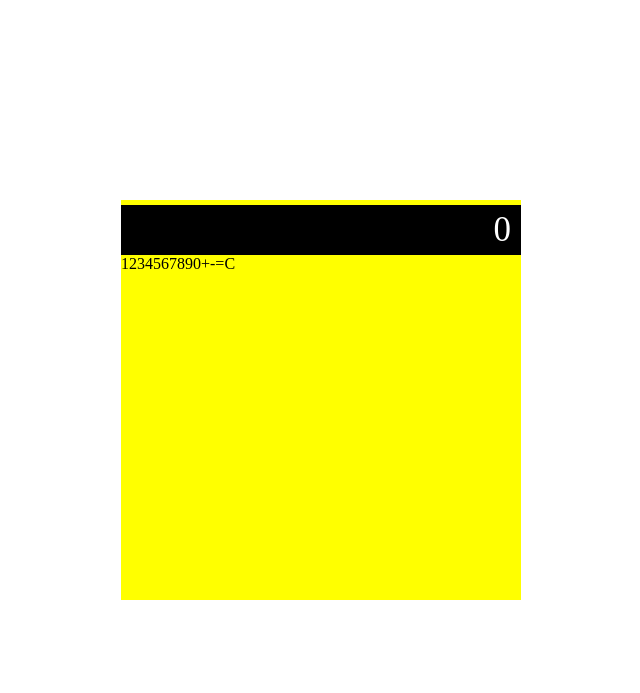
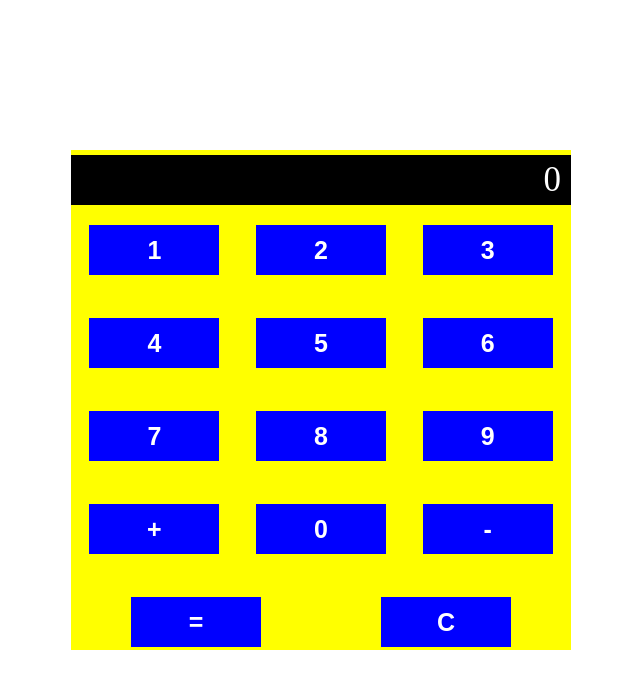
Before and after one commit to Arkinio901/calculator, a plain HTML site: page index.html in a window 1280 px wide. Shown: the whole page, without its empty margins (319-959 px from the left). Drawn offline with Linux system fonts and the light colour scheme.

Commit message:
change style and index add main

```diff
--- a/index.html
+++ b/index.html
@@ -14,20 +14,20 @@
  <div class="container">
   <div class="result"><span>0</span></div>
   <div class="keyboard">
-   <div>1</div>
-   <div>2</div>
-   <div>3</div>
-   <div>4</div>
-   <div>5</div>
-   <div>6</div>
-   <div>7</div>
-   <div>8</div>
-   <div>9</div>
-   <div>0</div>
-   <div>+</div>
-   <div>-</div>
-   <div>=</div>
-   <div>C</div>
+   <button>1</button>
+   <button>2</button>
+   <button>3</button>
+   <button>4</button>
+   <button>5</button>
+   <button>6</button>
+   <button>7</button>
+   <button>8</button>
+   <button>9</button>
+   <button>+</button>
+   <button>0</button>
+   <button>-</button>
+   <button>=</button>
+   <button>C</button>
   </div>
  </div>
 
--- a/style.css
+++ b/style.css
@@ -5,9 +5,9 @@
 }
 
 .container {
- width: 400px;
- height: 400px;
- position: absolute;
+ width: 500px;
+ height: 500px;
+ position: fixed;
  top: 50%;
  left: 50%;
  transform: translate(-50%, -50%);
@@ -31,5 +31,32 @@
 }
 
 .keyboard {
+ width: 100%;
+ height: 93%;
+ margin-top: 20px;
+ flex-wrap: wrap;
+ justify-content: space-around;
  display: flex;
+ overflow: hidden;
+
+
 }
+
+.keyboard button {
+ text-align: center;
+ border: none;
+ width: 26%;
+ line-height: 50px;
+ height: 50px;
+ background-color: blue;
+ color: white;
+ font-size: 25px;
+ font-weight: bold;
+
+}
+
+.keyboard button :focus,
+.keyboard button :active {
+ outline: none;
+
+}
```
Also changed, not shown: main.js (added).
